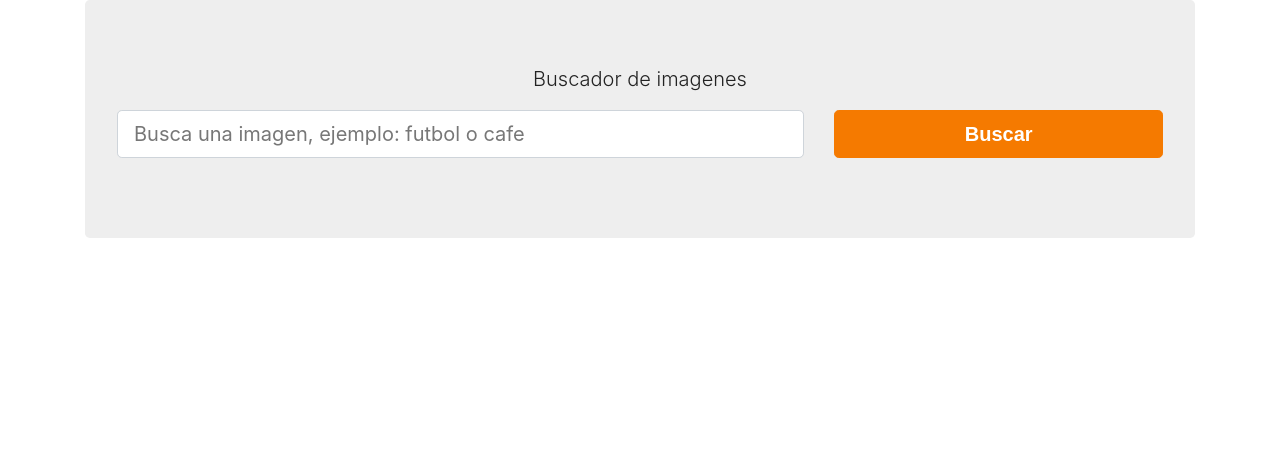
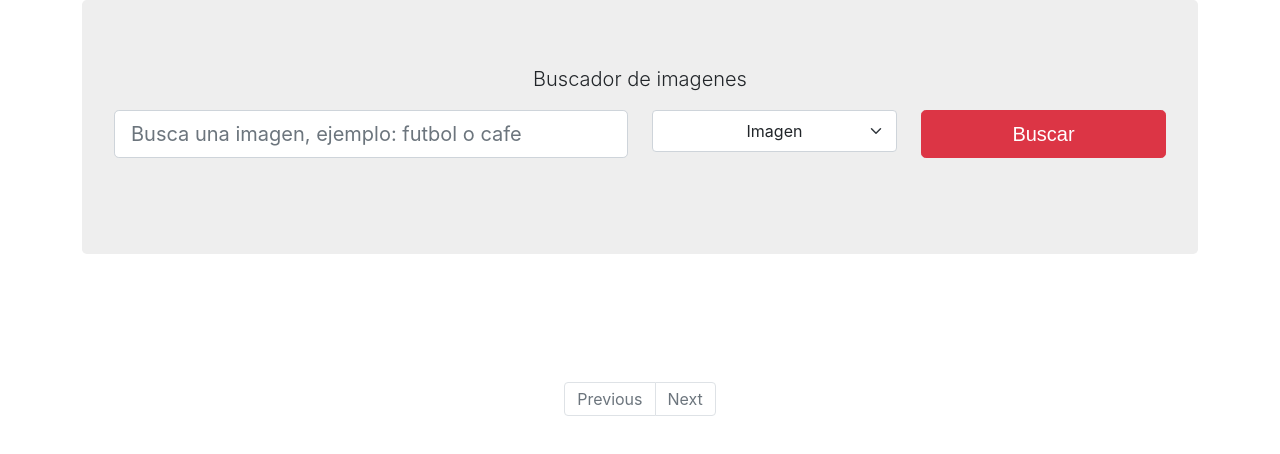
Before and after one commit to kaiser5474/pixabay, a React (Create React App) app: page / in a window 1280 px wide. Shown: the top 454 px of the page. Built offline with nearby package versions, Linux system fonts and the light colour scheme; no server answers; a web font is replaced by a local one.

Commit message:
subiendo componentes

```diff
--- a/public/index.html
+++ b/public/index.html
@@ -11,6 +11,7 @@
     />
     <link rel="apple-touch-icon" href="%PUBLIC_URL%/logo192.png" />
     <link rel="stylesheet" href="https://bootswatch.com/4/journal/bootstrap.min.css">
+    <link href="https://cdn.jsdelivr.net/npm/bootstrap@5.1.3/dist/css/bootstrap.min.css" rel="stylesheet" integrity="sha384-1BmE4kWBq78iYhFldvKuhfTAU6auU8tT94WrHftjDbrCEXSU1oBoqyl2QvZ6jIW3" crossorigin="anonymous">
     <link rel="manifest" href="%PUBLIC_URL%/manifest.json" />
     <title>Pixabay API Buscador</title>
   </head>
@@ -18,4 +19,5 @@
     <noscript>You need to enable JavaScript to run this app.</noscript>
     <div id="root"></div>
   </body>
+  <script src="https://cdn.jsdelivr.net/npm/bootstrap@5.1.3/dist/js/bootstrap.bundle.min.js" integrity="sha384-ka7Sk0Gln4gmtz2MlQnikT1wXgYsOg+OMhuP+IlRH9sENBO0LRn5q+8nbTov4+1p" crossorigin="anonymous"></script>
 </html>
--- a/src/App.js
+++ b/src/App.js
@@ -1,28 +1,102 @@
 import { useEffect, useState } from "react";
 import Formulario from "./components/Formulario";
+import ListadoImagenes from "./components/ListadoImagenes";
 
 function App() {
   //hooks
-  const [busqueda, setBusqueda] = useState([]);
+  const [busqueda, setBusqueda] = useState("");
+  const [imagenes, setImagenes] = useState([]);
+  const [imageType, setImageType] = useState("all");
+  const [botonBuscar, setBotonBuscar] = useState(false);
+  const [paginaActual, setPaginaActual] = useState(1);
+  const [totalPagina, setTotalPagina] = useState(1);
   useEffect(() => {
-    if (busqueda === "") return;
+    if (busqueda === "" || !botonBuscar) return;
     const consultarApi = async () => {
+      console.log("entro");
       const imagenesXPagina = 30;
       const key = "16062309-ec3637ebed45675de2b6022a9";
-      const url = `https://pixabay.com/api/?key=${key}&q=${busqueda}&image_type=all&pretty=true&per_page${imagenesXPagina}`;
+      const url = `https://pixabay.com/api/?key=${key}&q=${busqueda}&image_type=${imageType}&pretty=true&per_page${imagenesXPagina}`;
       const respuesta = await fetch(url);
       const resultado = await respuesta.json();
-      setBusqueda(resultado.hits);
+      console.log(resultado);
+      const totalHits = Math.ceil(resultado.totalHits / imagenesXPagina);
+      setTotalPagina(totalHits);
+      console.log(totalHits);
+      setImagenes(resultado.hits);
     };
     consultarApi();
-  }, [busqueda]);
+    setBotonBuscar(false);
+  }, [botonBuscar]);
+
+  useEffect(() => {
+    const docNext = document.getElementById("next");
+    const docPrev = document.getElementById("previous");
+    // manejando el elemento next del paginador
+    if (paginaActual == totalPagina) {
+      docNext.classList.add(["disabled"]);
+    } else {
+      docNext.classList.remove(["disabled"]);
+    }
+    //manejando el elemento previos del paginador
+    if (paginaActual == 1) {
+      docPrev.classList.add(["disabled"]);
+    } else {
+      docPrev.classList.remove(["disabled"]);
+    }
+  }, [paginaActual, totalPagina]);
+
+  //funciones
+  const paginaAnterior = () => {
+    // if (paginaActual == 1) {
+    //   return;
+    // }
+    // const pagina = paginaActual - 1;
+    setPaginaActual(paginaActual - 1);
+  };
+
+  const paginaSiguiente = () => {
+    const doc = document.getElementById("previous");
+    doc.classList.remove(["disabled"]);
+    //doc.classList.add(["disabled"]);
+    // if (paginaActual == 1) {
+    //   return;
+    // }
+    setPaginaActual(paginaActual + 1);
+  };
 
   return (
     <div className="container">
       <div className="jumbotron">
         <p className="lead text-center">Buscador de imagenes</p>
-        <Formulario setBusqueda={setBusqueda} />
+        <Formulario
+          setBusqueda={setBusqueda}
+          setImageType={setImageType}
+          setBotonBuscar={setBotonBuscar}
+        />
       </div>
+      <div className="row justify-content-center">
+        <ListadoImagenes imagenes={imagenes} />
+      </div>
+      <nav aria-label="Page navigation example">
+        <ul className="pagination justify-content-center">
+          <li className="page-item disabled" id="previous">
+            <a
+              className="page-link"
+              tabIndex="-1"
+              onClick={paginaAnterior}
+              disabled
+            >
+              Previous
+            </a>
+          </li>
+          <li className="page-item" id="next">
+            <a className="page-link" onClick={paginaSiguiente}>
+              Next
+            </a>
+          </li>
+        </ul>
+      </nav>
     </div>
   );
 }
--- a/src/components/Formulario.js
+++ b/src/components/Formulario.js
@@ -1,23 +1,25 @@
 import React, { useState } from "react";
 import Error from "./Error";
 
-const Formulario = ({ setBusqueda }) => {
+const Formulario = ({ setBusqueda, setImageType, setBotonBuscar }) => {
   const [termino, setTermino] = useState("");
   const [error, setError] = useState(false);
+  //const [imageType, setImageType] = useState("all");
   const handleOnSubmit = (e) => {
     e.preventDefault();
     if (termino.trim() === "") {
       setError(true);
       return;
     }
-    console.log(e.target.value);
     setBusqueda(termino);
+    setBotonBuscar(true)
     setError(false);
   };
   return (
-    <form onSubmit={(e) => handleOnSubmit(e)} noValidate>
-      <div className="row">
-        <div className="form-group col-md-8">
+    <>
+      <form onSubmit={(e) => handleOnSubmit(e)}>
+        <div className="form-group row">
+          <div className="form-group col-md-6">
             <input
               type="text"
               className="form-control form-control-lg"
@@ -25,10 +27,20 @@ const Formulario = ({ setBusqueda }) => {
               onChange={(e) => {
                 setTermino(e.target.value);
               }}
-            required
             />
           </div>
-        <div className="form-group col-md-4">
+          <div className="form-group col-md-3">
+            <select
+              className="form-select p-2 text-center text-gray-500"
+              onChange={(e) => setImageType(e.target.value)}
+            >
+              <option value="all">Imagen</option>
+              <option value="photo">Foto</option>
+              <option value="illustration">Ilustrate</option>
+              <option value="vector">Vector</option>
+            </select>
+          </div>
+          <div className="form-group col-md-3">
             <input
               type="submit"
               className="btn btn-lg btn-danger btn-block"
@@ -38,6 +50,7 @@ const Formulario = ({ setBusqueda }) => {
         </div>
         {error && <Error mensaje="Agrega un término de búsqueda" />}
       </form>
+    </>
   );
 };
 
--- a/src/components/Imagen.js
+++ b/src/components/Imagen.js
@@ -1,9 +1,31 @@
-import React from 'react'
+import React from "react";
 
-const Imagen = () => {
+const Imagen = ({ imagen }) => {
+  const { comments, largeImageURL, likes, previewURL, views, tags, downloads } =
+    imagen;
   return (
-    <div>Imagen</div>
-  )
-}
+    <div className="col-12 col-sm-6 col-md-4 col-lg-3 mb-4">
+      <div className="card">
+        <img src={previewURL} alt={tags} className="card-img-top" />
+      </div>
+      <div className="card-body">
+        <span className="card-text">{likes} Me gusta</span>
+        <p className="card-text">{views} Vistas</p>
+        <p className="card-text">{comments} Comentarios</p>
+        <p className="card-text">{downloads} Descargas</p>
+      </div>
+      <div className="card-footer text-center">
+        <a
+          href={largeImageURL}
+          target="_blank"
+          rel="noopener noreferrer"
+          className="btn btn-primary btn-block"
+        >
+          Ver Imagen
+        </a>
+      </div>
+    </div>
+  );
+};
 
-export default Imagen
+export default Imagen;
--- a/src/components/ListadoImagenes.js
+++ b/src/components/ListadoImagenes.js
@@ -1,9 +1,14 @@
-import React from 'react'
+import React from "react";
+import Imagen from "./Imagen";
 
-const ListadoImagenes = () => {
+const ListadoImagenes = ({ imagenes }) => {
   return (
-    <div>ListadoImagenes</div>
-  )
-}
+    <div className="col-12 p-5 row">
+      {imagenes.map((imagen) => (
+        <Imagen imagen={imagen} key={imagen.id} />
+      ))}
+    </div>
+  );
+};
 
-export default ListadoImagenes
+export default ListadoImagenes;
```
Lines whose indentation alone changed are shown as unchanged.
